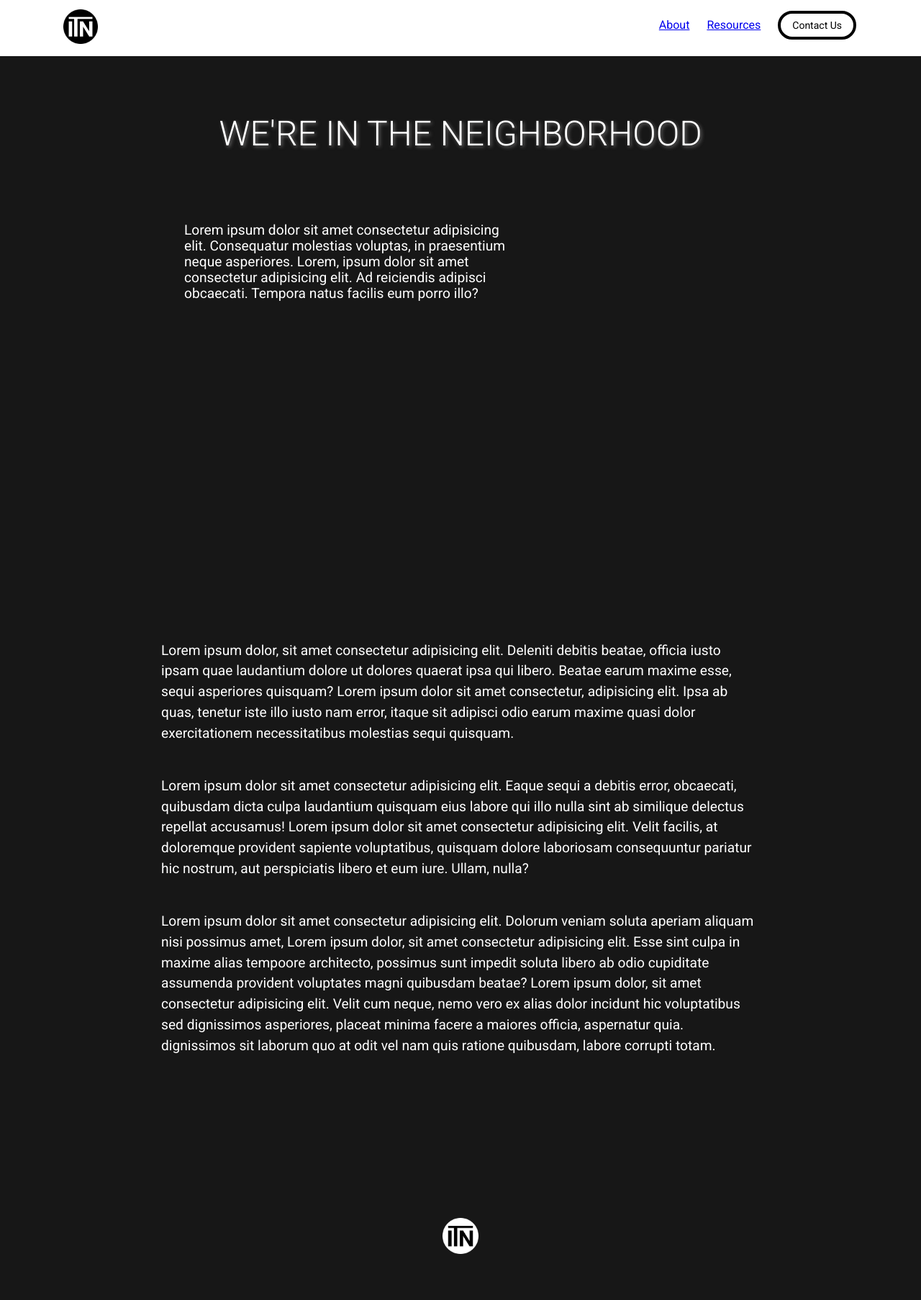
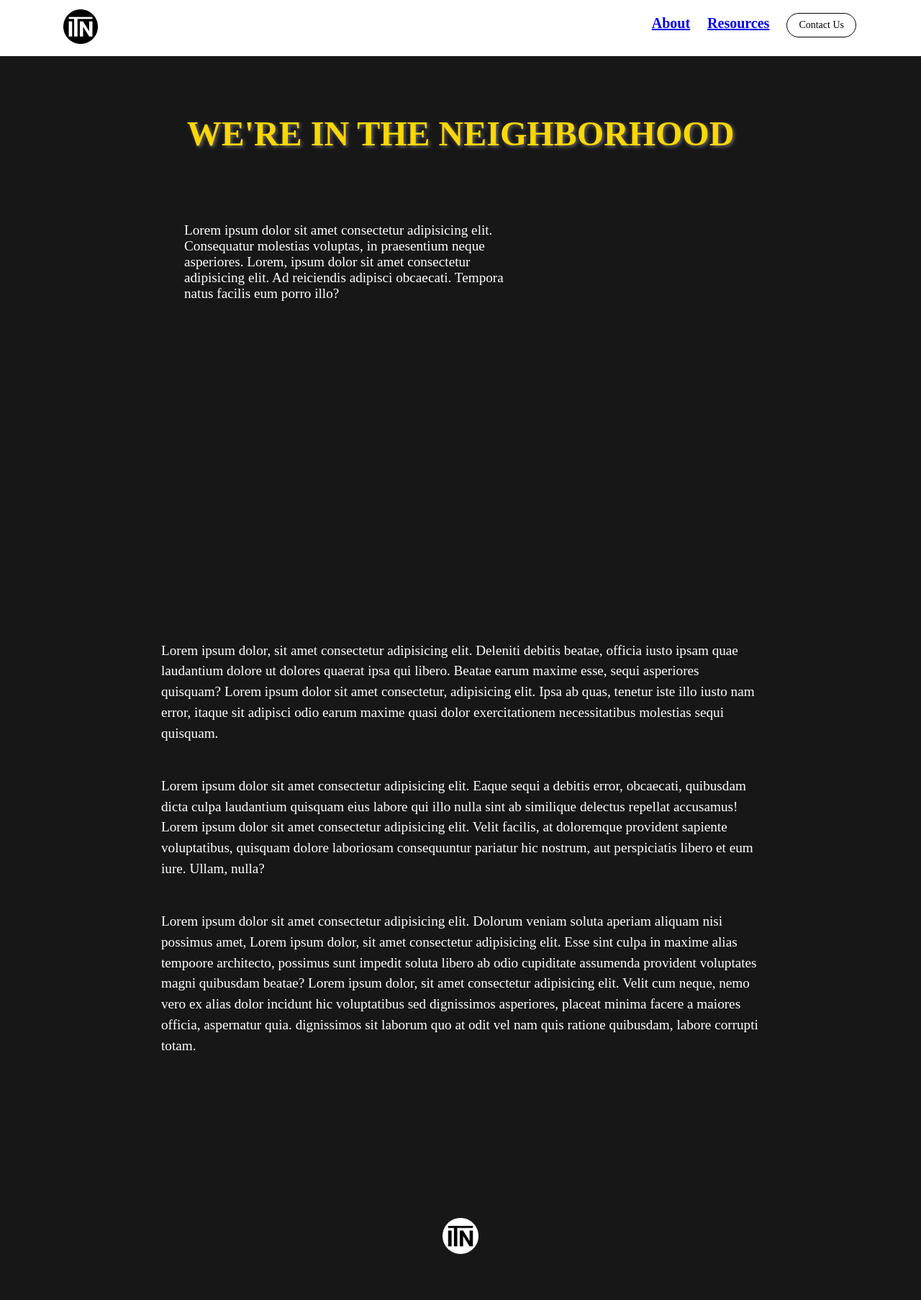
Before and after one commit to hnkingsolver/InTheNeighborhood, a Django app: page / in a window 1280 px wide. Shown: the whole page at 72% size. Run offline with Django 3.2, Linux system fonts and the light colour scheme.

Commit message:
added some things

```diff
--- a/inTheNeighborhood/itn/static/css/about.css
+++ b/inTheNeighborhood/itn/static/css/about.css
@@ -1,7 +1,6 @@
 *{
     margin: 0px;
     padding: 0px;
-    font-family: 'roboto';
 }
 
 body {
@@ -114,7 +113,3 @@ footer h1 {
         vertical-align: middle;
     }
 }
-
-.f3 {
-    font-family: monospace;
-}
--- a/inTheNeighborhood/itn/static/css/resources.css
+++ b/inTheNeighborhood/itn/static/css/resources.css
@@ -1,7 +1,6 @@
 *{
     margin: 0;
     padding: 0;
-    font-family: 'roboto';
 }
 
 body {
--- a/inTheNeighborhood/itn/static/css/style.css
+++ b/inTheNeighborhood/itn/static/css/style.css
@@ -1,7 +1,7 @@
 *{
     margin: 0;
     padding: 0;
-    font-family: 'roboto';
+
 }
 
 body {
@@ -36,6 +36,7 @@ main{
     margin: 0rem 10rem;
 }
 
+
 h1{
     font-size: 5rem;
     text-shadow: rgb(110, 109, 109) 2px 2px 5px;
@@ -43,6 +44,7 @@ h1{
     color: white;
     text-transform: uppercase;
     text-align: center;
+
 }
 
 footer{
@@ -53,7 +55,6 @@ footer{
 
 
 .first-paragraph{
-    /* width: 30rem; */
     font-size: 1.2rem;
     margin: 2rem;
     color: white;
@@ -61,7 +62,6 @@ footer{
 }
 
 .second-paragraph{
-    /* width: 60rem; */
     font-size: 1.2rem;
     margin: 0 auto;
     margin-top: 20rem;
--- a/inTheNeighborhood/itn/templates/index.html
+++ b/inTheNeighborhood/itn/templates/index.html
@@ -6,9 +6,6 @@
     <meta name="viewport" content="width=device-width, initial-scale=1.0">
     {% load static %}
     <link rel="stylesheet" href="{% static 'css/style.css' %}">
-    <link
-        href="https://fonts.googleapis.com/css2?family=Lobster&family=Open+Sans:wght@300;400&family=Roboto:wght@300;400;500&display=swap"
-        rel="stylesheet">
         <link rel="stylesheet" href="https://unpkg.com/tachyons@4.12.0/css/tachyons.min.css"/>
     <title>Home</title>
 </head>
@@ -18,16 +15,16 @@
             <a href="/"><img class="nav_logo" src="static/img/Logo_No_Text.png" alt="logo" /></a>
         <div class="nav links ">
             <ul>
-                <li><a href="/about">About</a></li>
-                <li><a href="/resources">Resources</a></li>
-                <li class="contact">  <a class="f6 link dim br-pill ba bw2 ph3 pv2 mb2 dib black" href="#0">Contact Us</a></li>
+                <li class="f4 fw6  dark-red link dim"><a href="/about">About</a></li>
+                <li class="f4 fw6  dark-red link dim"><a href="/resources">Resources</a></li>
+                <li class="contact">  <a class="f6 link dim br-pill ba ph3 pv2 mb2 dib black" href="#0">Contact Us</a></li>
             </ul>
         </div>
     </nav>
 
     <main>
         <div id="first-main">
-            <h1 class="f1 f2-m f1-l fw2 mv3">We're in the neighborhood</h1>
+            <h1 class="f1 f2-m f1-l fw9 yellow mv3">We're in the neighborhood</h1>
             <div class="first-paragraph measure pa5-ns">
                 <p>Lorem ipsum dolor sit amet consectetur adipisicing elit. Consequatur molestias voluptas, in
                     praesentium neque asperiores. Lorem, ipsum dolor sit amet consectetur adipisicing elit. Ad
```
Also changed, not shown: inTheNeighborhood/itn/templates/about.html (+4 -4 lines), inTheNeighborhood/itn/templates/resources.html (+4 -4 lines).
